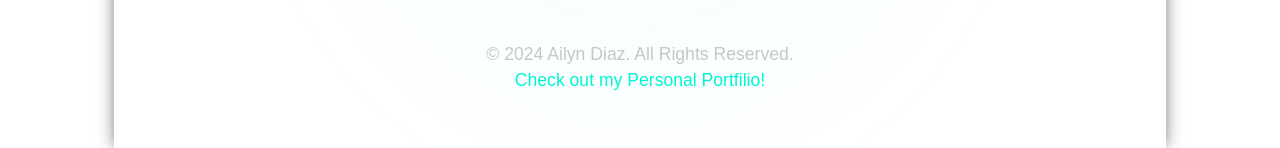
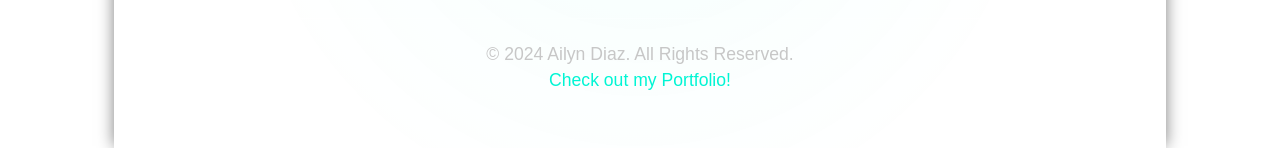
Before and after one commit to ailynux/O-Vision, a React (Create React App) app: page / in a window 1280 px wide. Shown: the part 3902-4050 px from the top of the page. Built offline with nearby package versions, Linux system fonts and the light colour scheme.

Commit message:
new changes to app.js

```diff
--- a/src/App.js
+++ b/src/App.js
@@ -113,7 +113,7 @@ const App = () => {
   <div className="footer-bottom">
     <p>&copy; {new Date().getFullYear()} Ailyn Diaz. All Rights Reserved.</p>
     <a href="https://ailynux.github.io" target="_blank" rel="noopener noreferrer" className="portfolio-link">
-        Check out my Personal Portfilio!
+        Check out my Portfolio!
       </a>
   </div>
 </footer>
```
